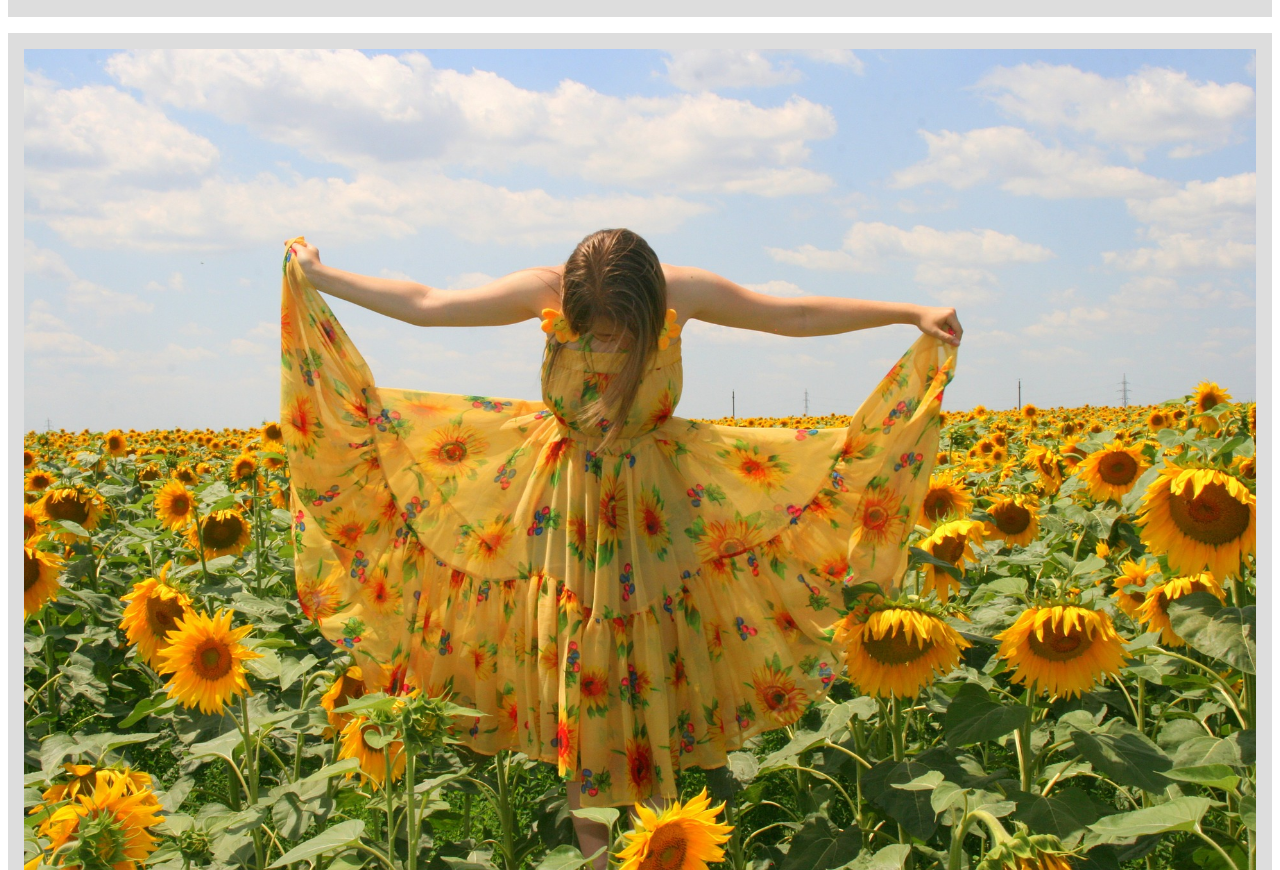
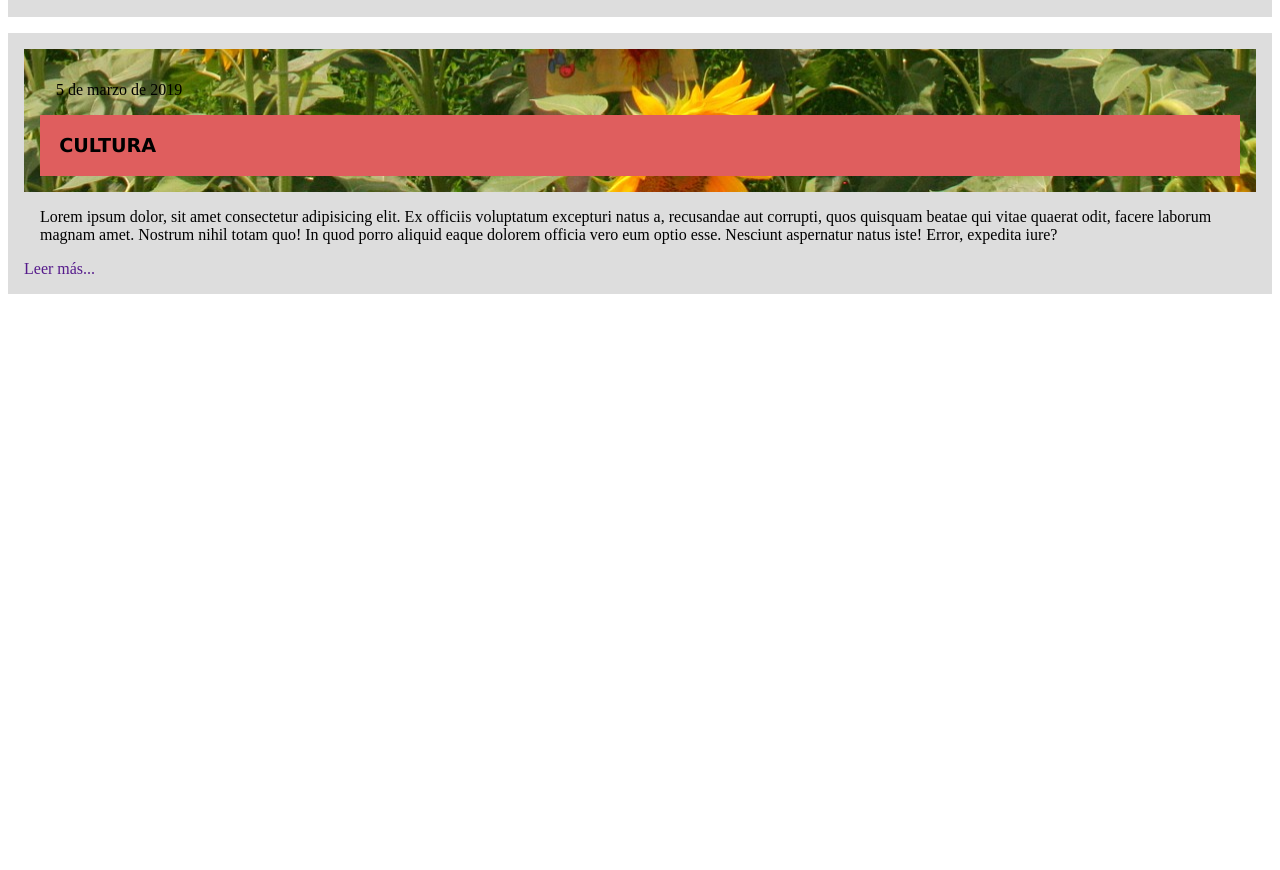
Before and after one commit to quelin5/Sprint-1, a plain HTML site: page Nivell 3/index-grid-nivell3.html in a window 1280 px wide. Shown: the part 859-1729 px from the top of the page. After the commit the page ends 1161 px from the top, so only its background shows below. Drawn offline with Linux system fonts and the light colour scheme.

Commit message:
new commit

```diff
--- a/Nivell 2/styles-nivell2.css
+++ b/Nivell 2/styles-nivell2.css
@@ -25,7 +25,7 @@ a {
 }
 
 header{
-    background-image: url(../Sprint1/images/header-background.jpeg);
+    background-image: url(../images/header-background.jpeg);
     background-position: center;
     background-size: cover;
     padding: 5%;
@@ -75,11 +75,11 @@ header{
 
 .facebook-icon{
     margin-bottom: 100%;
-    font-size: 8em;
+    font-size: 2em;
 }
 
 .twitter-icon{
-    font-size: 8rem;
+    font-size: 2rem;
 }
 
 /*HEADER-TEXT*/
@@ -102,7 +102,7 @@ header{
 
 /*MAIN*/
 .left-side-container{
-    background-image: url(../Sprint1/images/pink-flower.jpeg);
+    background-image: url(../images/pink-flower.jpeg);
     background-size: cover;
     background-position: center;
     width: 100%;
@@ -113,7 +113,7 @@ header{
 }
 
 .right-side-container {
-    background-image: url(../Sprint1/images/orange-sunset.jpeg);
+    background-image: url(../images/orange-sunset.jpeg);
     background-size: cover;
     background-position: center;
     width: 100%;
@@ -143,7 +143,7 @@ header{
 }
 
 .yellow-dress-image {
-    background-image: url(../Sprint1/images/yellow-dress.jpeg);
+    background-image: url(../images/yellow-dress.jpeg);
     padding: 10vw;
     width: 100%;
     background-repeat: no-repeat;
@@ -155,7 +155,7 @@ header{
 
 .date {
     width: 100%;
-    margin: 0.6em;
+    margin: 0.8em;
     font-size: 1.3vw;
     color: rgb(225, 232, 235);
     position: absolute;
@@ -206,6 +206,28 @@ header{
     background-color: #FEF7DC;
 }
 
+.footer-cultura {
+    background: rgb(223, 94, 94);
+    color:rgb(225, 232, 235);
+    padding: 1.3vw;
+    width: 100%;
+
+    /*SEND TO THE BOTTOM*/
+    position: absolute;
+    bottom: 0%;
+    left: 0%;
+}
+
+.cultura-letras{
+    width: 95%;
+    position: absolute;
+    bottom: 0%;
+    left: 1%;
+    font-weight: bold;
+    font-size: 1.5vw;
+    font-family: Verdana, Tahoma, sans-serif;
+}
+
 /* TABLET */
 @media (max-width: 1160px){
     .white-border{
--- a/Nivell 3/index-grid-nivell3.html
+++ b/Nivell 3/index-grid-nivell3.html
@@ -110,7 +110,13 @@
 
         <!--ARTICLES-->
         <div class="div-yellow-dress">
-            <img class="yellow-dress" src="../images/yellow-dress.jpeg"></img>
+            <div class="yellow-dress-image">
+                <!-- class="yellow-dress" src="../images/yellow-dress.jpeg">-->
+                    <div class="date">5 de marzo de 2019</div>
+                    <div class="cultura-letras">CULTURA</div>
+
+            </div>
+
             <div>Lorem ipsum dolor, sit amet consectetur adipisicing elit. Ex officiis voluptatum excepturi natus a, recusandae aut corrupti, quos quisquam beatae qui vitae quaerat odit, facere laborum magnam amet. Nostrum nihil totam quo! In quod porro aliquid eaque dolorem officia vero eum optio esse. Nesciunt aspernatur natus iste! Error, expedita iure?</div>
             <a href="" class="leer-mas">Leer más...</a>
         </div>
--- a/Nivell 3/styles-grid-nivell3.css
+++ b/Nivell 3/styles-grid-nivell3.css
@@ -106,8 +106,11 @@
 
 /*EL ARTICULO*/
 .yellow-dress{
+    background-position: center bottom;
     max-width: 100%;
-    height: auto;
+    background-size: 100%;
+    /*ALLOW THE CHILD TO MOVE WITHIN THE PARENT*/
+    position: relative;
 }
 
 .div-yellow-dress{
@@ -117,3 +120,24 @@
 .leer-mas:hover{
     background-color: #FEF7DC;
 }
+
+.latin-text{
+    background-color: #DDDDDD;
+}
+
+.yellow-dress-image{
+    background-image: url(../images/yellow-dress.jpeg);
+    background-position: bottom;
+}
+
+.date{
+    font-size: 100%;
+    padding: 0%
+}
+
+.cultura-letras{
+    font-weight: bold;
+    font-size: 1.5vw;
+    font-family: Verdana, Tahoma, sans-serif;
+    background: rgb(223, 94, 94);
+}
```
Also changed, not shown: Nivell 2/index-nivell2.html (+3 -3 lines), 1 other file.
